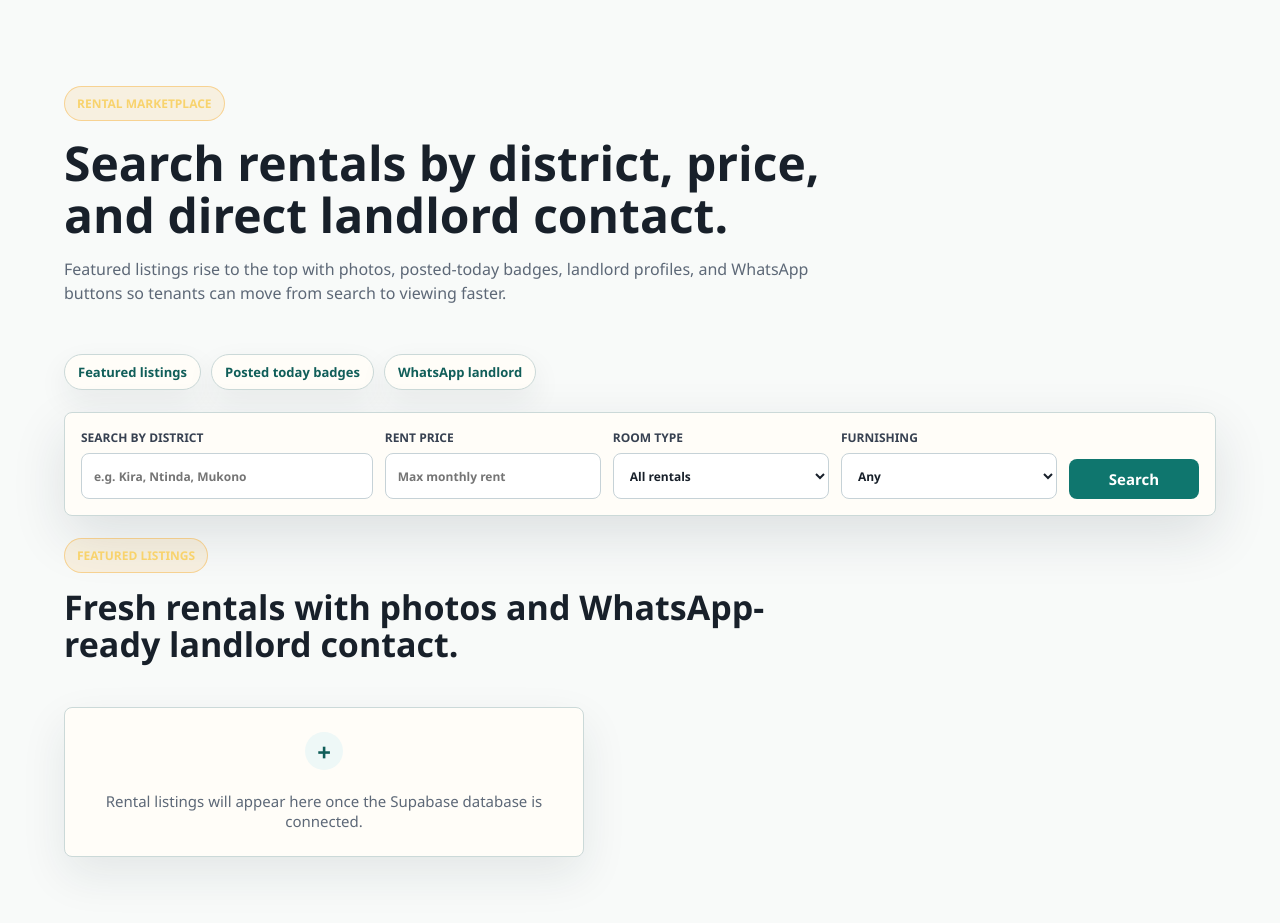
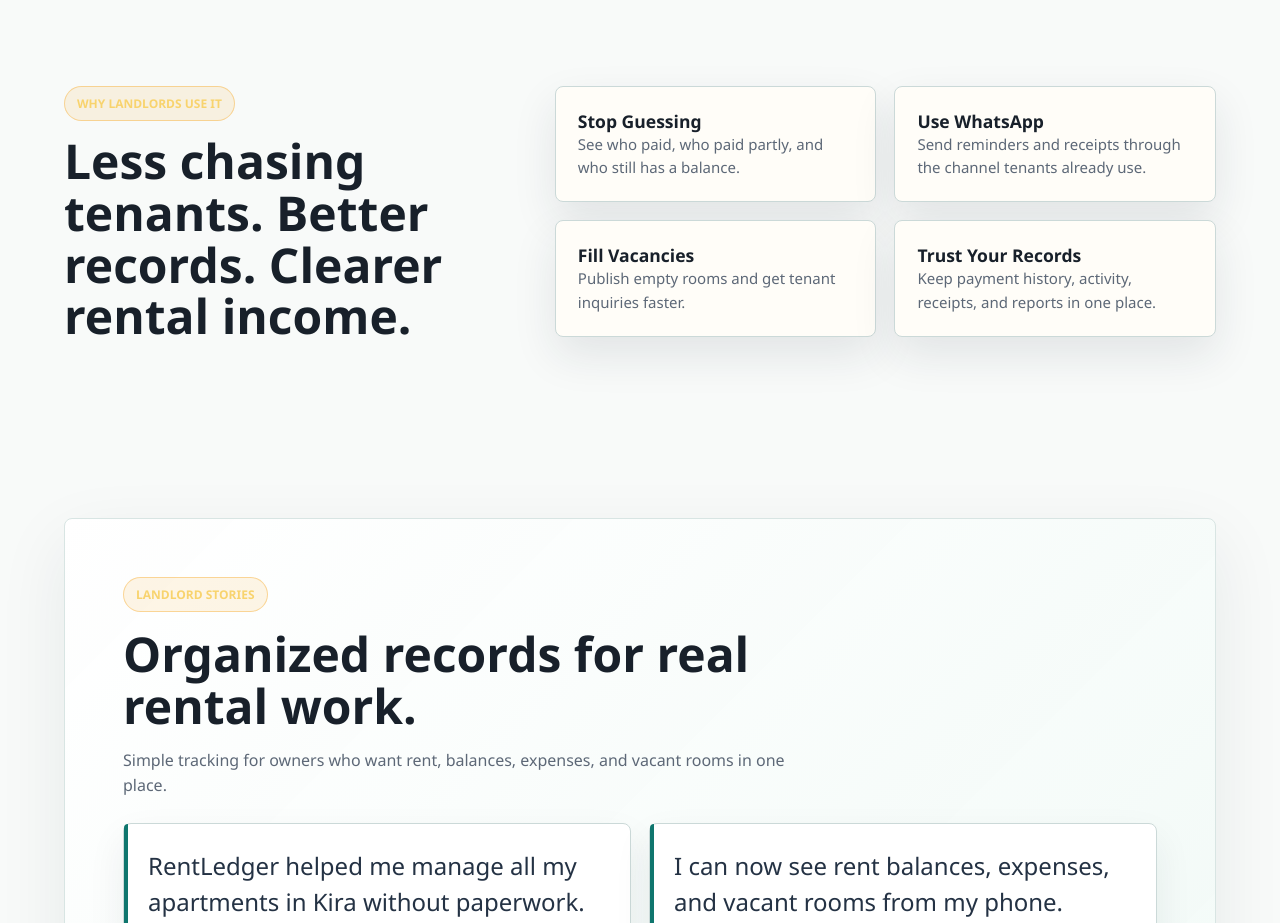
Before and after one commit to allanpyrex256/rentledger-ug, a website: page index.html in a window 1280 px wide. Shown: the part 5580-6503 px from the top of the page. Drawn offline with Linux system fonts and the light colour scheme; no server answers.

Commit message:
Move rental listings off landing page

```diff
--- a/index.html
+++ b/index.html
@@ -319,56 +319,6 @@
           </div>
         </section>
 
-        <section id="publicListings" class="landing-section public-listings-section">
-          <div class="section-heading">
-            <span class="hero-kicker">Rental marketplace</span>
-            <h2>Search rentals by district, price, and direct landlord contact.</h2>
-            <p>Featured listings rise to the top with photos, posted-today badges, landlord profiles, and WhatsApp buttons so tenants can move from search to viewing faster.</p>
-          </div>
-          <div class="marketplace-highlights" aria-label="Rental marketplace highlights">
-            <span>Featured listings</span>
-            <span>Posted today badges</span>
-            <span>WhatsApp landlord</span>
-          </div>
-          <div class="listing-filters" aria-label="Rental listing filters">
-            <label>
-              Search by district
-              <input id="listingLocationFilter" placeholder="e.g. Kira, Ntinda, Mukono" />
-            </label>
-            <label>
-              Rent price
-              <input id="listingPriceFilter" type="number" min="0" step="50000" placeholder="Max monthly rent" />
-            </label>
-            <label>
-              Room Type
-              <select id="listingTypeFilter">
-                <option value="all">All rentals</option>
-                <option value="room">Rooms</option>
-                <option value="shop">Shops</option>
-                <option value="house">Houses</option>
-                <option value="boys quarters">Boys Quarters</option>
-              </select>
-            </label>
-            <label>
-              Furnishing
-              <select id="listingFurnishedFilter">
-                <option value="all">Any</option>
-                <option value="furnished">Furnished</option>
-                <option value="unfurnished">Unfurnished</option>
-              </select>
-            </label>
-            <button id="listingSearchButton" class="primary-button listing-search-button" type="button">Search</button>
-          </div>
-          <section id="featuredListingSection" class="featured-listing-section" aria-labelledby="featuredListingTitle">
-            <div class="section-heading compact-heading">
-              <span class="hero-kicker">Featured listings</span>
-              <h2 id="featuredListingTitle">Fresh rentals with photos and WhatsApp-ready landlord contact.</h2>
-            </div>
-            <div id="featuredListingGrid" class="public-listing-grid featured-listing-grid"></div>
-          </section>
-          <div id="publicListingGrid" class="public-listing-grid"></div>
-        </section>
-
         <section class="landing-section benefits-section">
           <div class="benefit-copy">
             <span class="hero-kicker">Why landlords use it</span>
```
